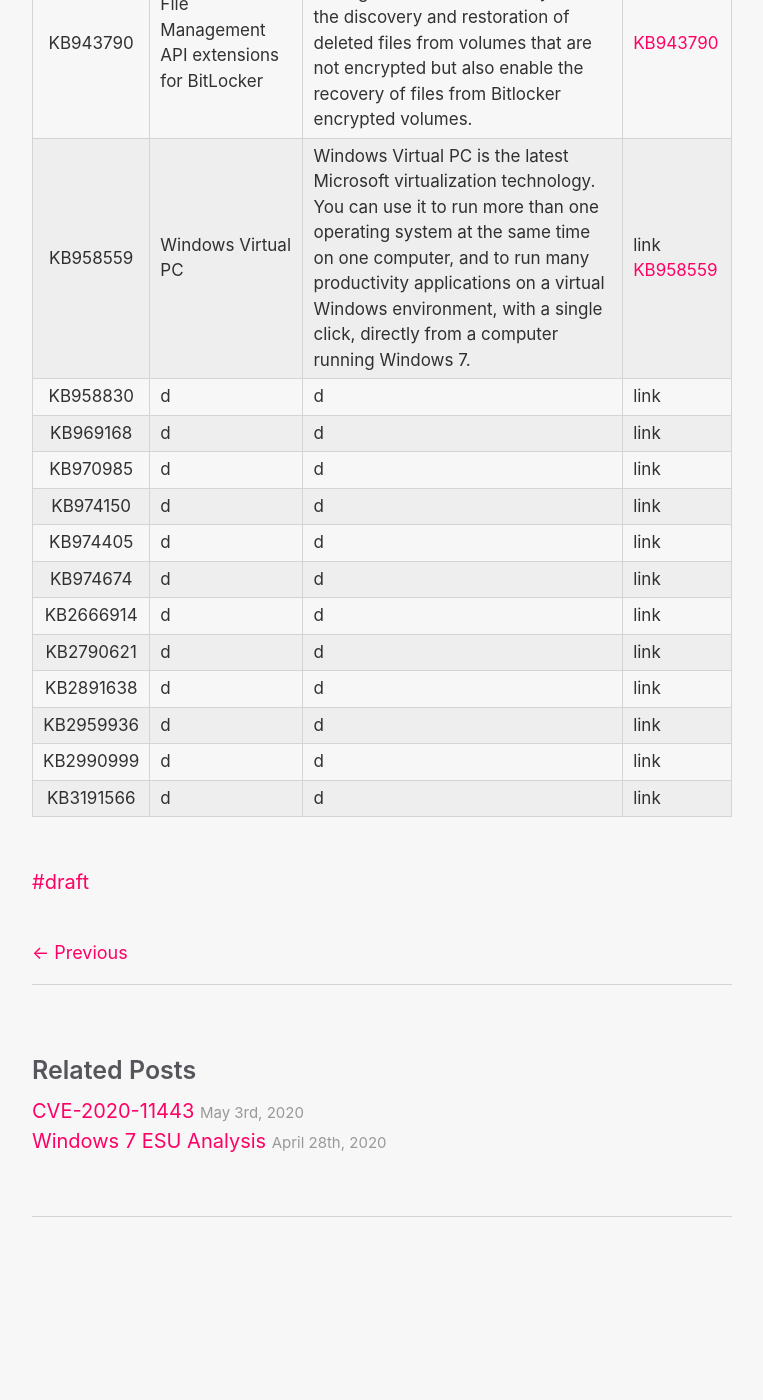
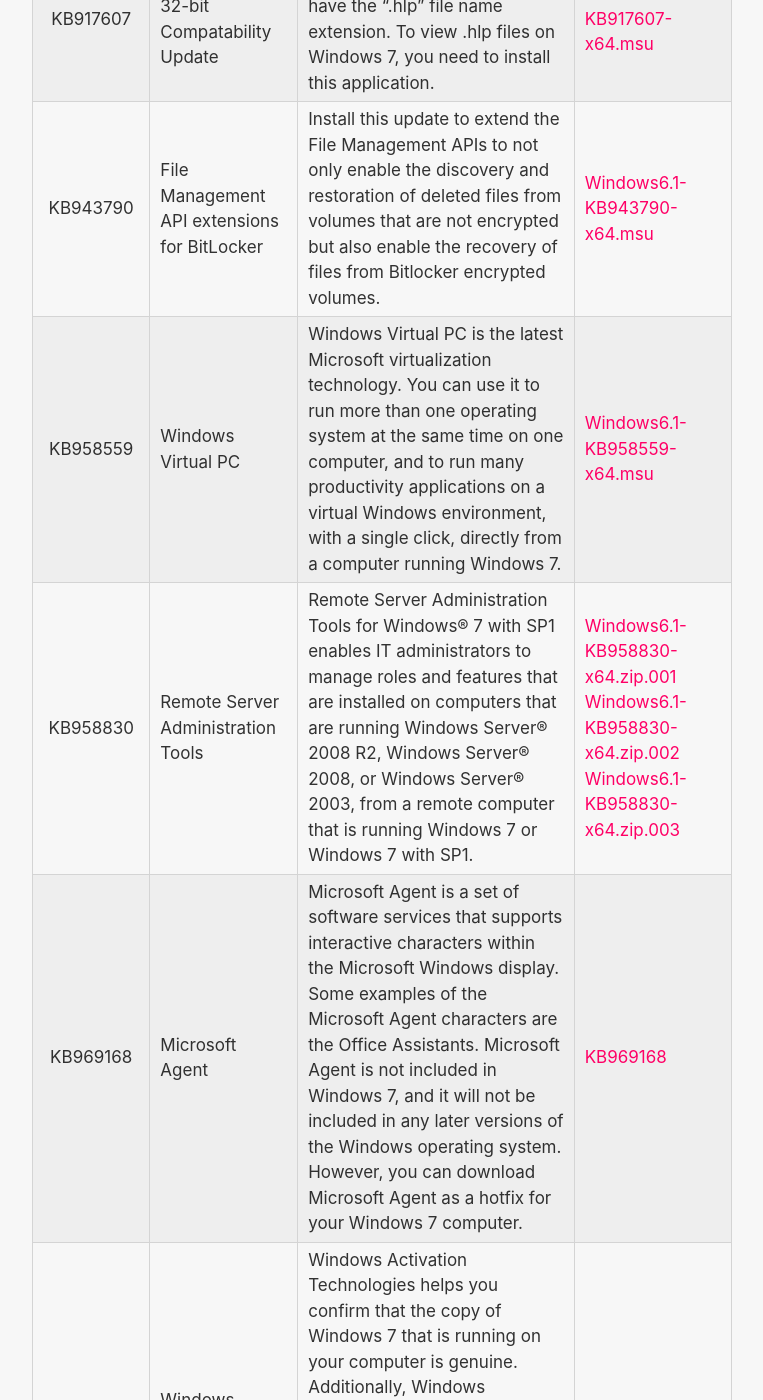
Before and after one commit to HackAndPwn/HackAndPwn.github.io, a Jekyll site: the page built from _posts/2020-05-23-windows-7-esu-patching.md, in a window 1280 px wide and 1400 px high, scrolled down 1549 px. Shown: the whole window, without its empty margins (258-1021 px from the left). Built offline with Jekyll 4.4.1, drawn with Linux system fonts in a browser that asks for light colours; before the commit the page ends 2806 px from its top, so only the background shows below that; some of the changed text lies outside the part shown.

Commit message:
More links

```diff
--- a/_posts/2020-05-23-windows-7-esu-patching.md
+++ b/_posts/2020-05-23-windows-7-esu-patching.md
@@ -17,9 +17,9 @@
 
 This first section only contains a single update required for ESU updates.  A detailed analysis on this update can be found on my other blog post [Windows 7 ESU Analysis](https://hackandpwn.com/windows-7-esu-analysis/).
 
-| KB Number | Description                | Notes                                                      | Download |
-|:---------:|----------------------------|------------------------------------------------------------|----------|
-| KB4528069 |Windows 7 SP1 Verification  | Update is no longer available through Microsoft's website. | [KB4528069](https://github.com/HackAndPwn/Windows-7-Patching/raw/master/01_Enable_ESU/01_Windows6.1-KB4528069-x64.msu)
+| KB Number | Name                                         | Description | Download |
+|:---------:|----------------------------------------------|-------------|----------|
+| KB4528069 |Windows 7 SP1 Verification  | This optional nonsecurity update will help you verify that your eligible Windows 7 Service Pack 1 (SP1) and Server 2008 R2 SP1 devices can continue to get Extended Security Updates (ESUs) after the end of support date of January 14, 2020. | [Windows6.1-KB4528069-x64.msu](https://github.com/HackAndPwn/Windows-7-Patching/raw/master/01_Enable_ESU/01_Windows6.1-KB4528069-x64.msu)
 
 <br>
 
@@ -27,16 +27,16 @@
 
 The next section of updates enables all optional features not available through Windows Update.  The notable exception is the AD LDS feature, as that will be discussed in more detail in the next section.
 
-| KB Number | Description                                  | Notes      | Download |
-|:---------:|----------------------------------------------|------------|------------|
-| KB917607  | Windows Help 32-bit Compatability Update     | WinHlp32.exe is required to display 32-bit Help files that have the ".hlp" file name extension. To view .hlp files on Windows 7, you need to install this application. | [KB917607](https://github.com/HackAndPwn/Windows-7-Patching/raw/master/02_Features/01_Windows6.1-KB917607-x64.msu)
-| KB943790  | File Management API extensions for BitLocker | Install this update to extend the File Management APIs to not only enable the discovery and restoration of deleted files from volumes that are not encrypted but also enable the recovery of files from Bitlocker encrypted volumes. | [KB943790](https://github.com/HackAndPwn/Windows-7-Patching/raw/master/02_Features/02_Windows6.1-KB943790-x64.msu)
-| KB958559  | Windows Virtual PC                           | Windows Virtual PC is the latest Microsoft virtualization technology. You can use it to run more than one operating system at the same time on one computer, and to run many productivity applications on a virtual Windows environment, with a single click, directly from a computer running Windows 7. | link [KB958559](https://github.com/HackAndPwn/Windows-7-Patching/raw/master/02_Features/03_Windows6.1-KB958559-x64.msu)
-| KB958830  | d                          | d          | link |
-| KB969168  | d                          | d          | link |
-| KB970985  | d                          | d          | link |
-| KB974150  | d                          | d          | link |
-| KB974405  | d                          | d          | link |
+| KB Number | Name                                         | Description | Download |
+|:---------:|----------------------------------------------|-------------|----------|
+| KB917607  | Windows Help 32-bit Compatability Update     | WinHlp32.exe is required to display 32-bit Help files that have the ".hlp" file name extension. To view .hlp files on Windows 7, you need to install this application. | [Windows6.1-KB917607-x64.msu](https://github.com/HackAndPwn/Windows-7-Patching/raw/master/02_Features/01_Windows6.1-KB917607-x64.msu) |
+| KB943790  | File Management API extensions for BitLocker | Install this update to extend the File Management APIs to not only enable the discovery and restoration of deleted files from volumes that are not encrypted but also enable the recovery of files from Bitlocker encrypted volumes. | [Windows6.1-KB943790-x64.msu](https://github.com/HackAndPwn/Windows-7-Patching/raw/master/02_Features/02_Windows6.1-KB943790-x64.msu) |
+| KB958559  | Windows Virtual PC                           | Windows Virtual PC is the latest Microsoft virtualization technology. You can use it to run more than one operating system at the same time on one computer, and to run many productivity applications on a virtual Windows environment, with a single click, directly from a computer running Windows 7. | [Windows6.1-KB958559-x64.msu](https://github.com/HackAndPwn/Windows-7-Patching/raw/master/02_Features/03_Windows6.1-KB958559-x64.msu) |
+| KB958830  | Remote Server Administration Tools           | Remote Server Administration Tools for Windows® 7 with SP1 enables IT administrators to manage roles and features that are installed on computers that are running Windows Server® 2008 R2, Windows Server® 2008, or Windows Server® 2003, from a remote computer that is running Windows 7 or Windows 7 with SP1. | [Windows6.1-KB958830-x64.zip.001](https://github.com/HackAndPwn/Windows-7-Patching/raw/master/02_Features/04_Windows6.1-KB958830-x64.zip.001)  [Windows6.1-KB958830-x64.zip.002](https://github.com/HackAndPwn/Windows-7-Patching/raw/master/02_Features/04_Windows6.1-KB958830-x64.zip.002)  [Windows6.1-KB958830-x64.zip.003](https://github.com/HackAndPwn/Windows-7-Patching/raw/master/02_Features/04_Windows6.1-KB958830-x64.zip.003) |
+| KB969168  | Microsoft Agent                              | Microsoft Agent is a set of software services that supports interactive characters within the Microsoft Windows display. Some examples of the Microsoft Agent characters are the Office Assistants.  Microsoft Agent is not included in Windows 7, and it will not be included in any later versions of the Windows operating system. However, you can download Microsoft Agent as a hotfix for your Windows 7 computer. | [KB969168](https://github.com/HackAndPwn/Windows-7-Patching/raw/master/02_Features/05_Windows6.1-KB969168-x64.msu) |
+| KB970985  | Windows Activation Technologies              | Windows Activation Technologies helps you confirm that the copy of Windows 7 that is running on your computer is genuine. Additionally, Windows Activation Technologies helps protect against the risks of counterfeit software. Windows Activation Technologies in Windows 7 consists of activation and validation components that contain anti-piracy features. | [KB970985](https://github.com/HackAndPwn/Windows-7-Patching/raw/master/02_Features/06_Windows6.1-KB970985-x64.msu) |
+| KB974150  | Windows NT Backup Restore Utility            | The WindowsNT Backup Restore Utility for Windows 7 and for Windows Server 2008 R2 restores backups that are made on Windows XP and on Windows Server 2003 to computers that are running Windows 7 and Windows Server 2008 R2 | [KB974150](https://github.com/HackAndPwn/Windows-7-Patching/raw/master/02_Features/07_Windows6.1-KB974150-x64.msu) |
+| KB974405  | Windows Identity Foundation                  | The Windows Identity Foundation helps simplify user access for developers by externalizing user access from applications via claims and reducing development effort with pre-built security logic and integrated .NET tools. | [KB974405](https://github.com/HackAndPwn/Windows-7-Patching/raw/master/02_Features/07_Windows6.1-KB974150-x64.msu) |
 | KB974674  | d                          | d          | link |
 | KB2666914 | d                          | d          | link |
 | KB2790621 | d                          | d          | link |
```
